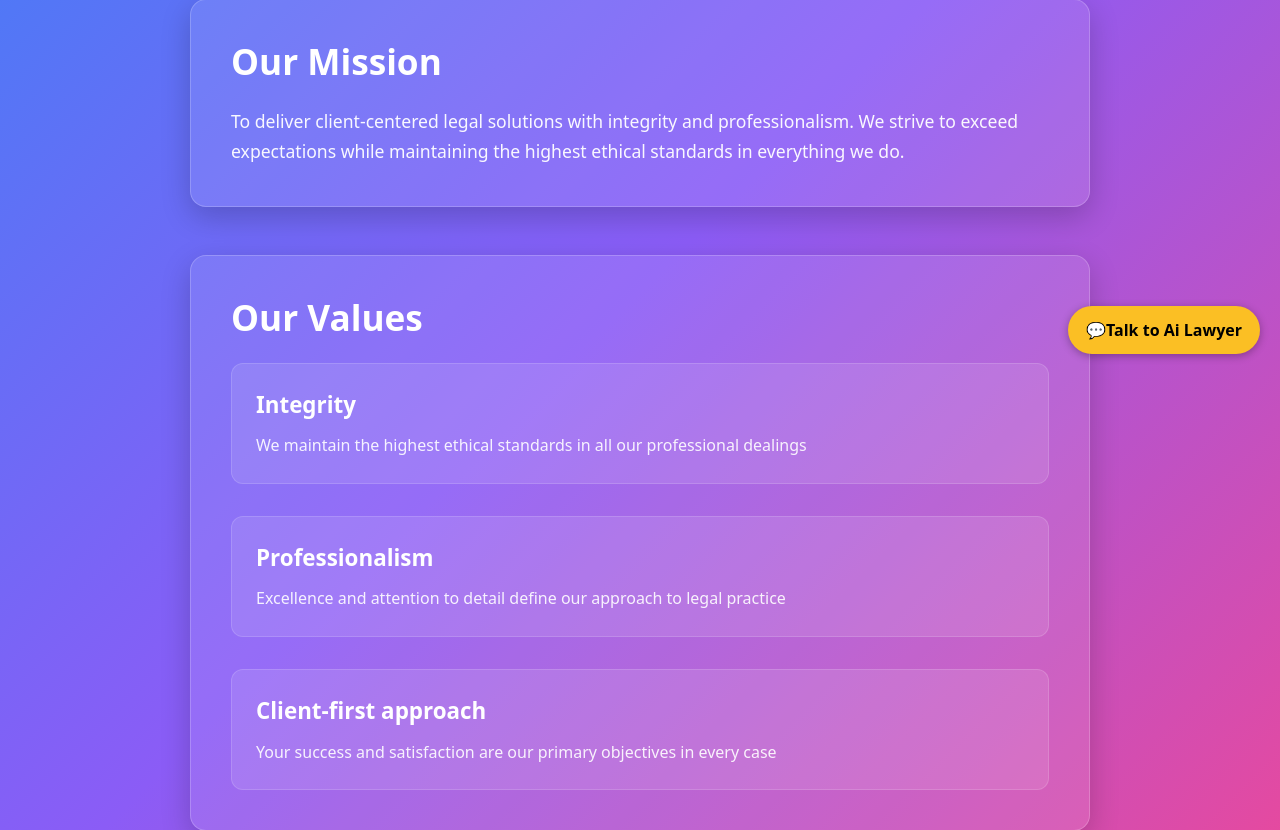
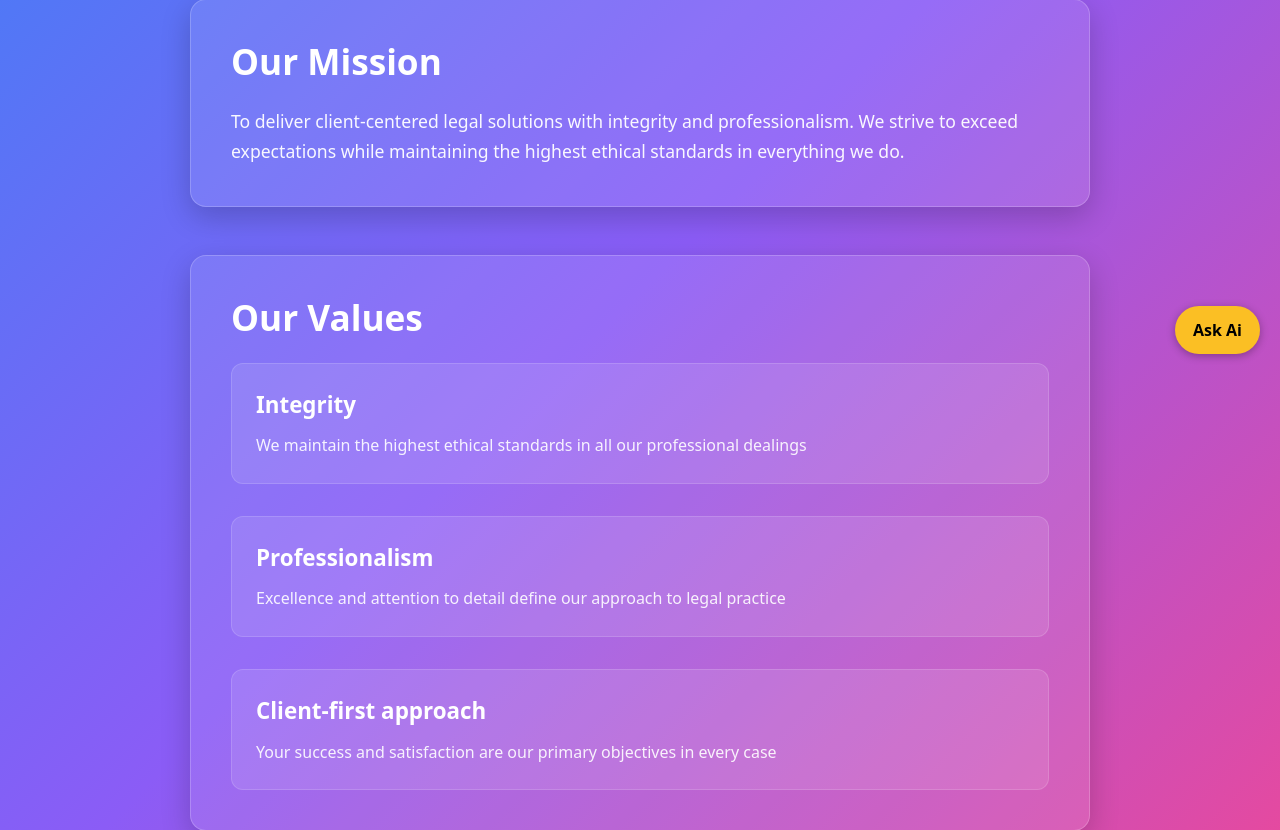
Before and after one commit to yourkrishna5/oxford_law_firm, a Django app: page /about/ in a window 1280 px wide. Shown: the part 426-1256 px from the top of the page. Run offline with Django 5.2, Linux system fonts and the light colour scheme.

Commit message:
Update base.html

```diff
--- a/main/templates/base.html
+++ b/main/templates/base.html
@@ -318,7 +318,7 @@
   </script>
 
 <!-- Floating Chat Button -->
-  <div id="chat-button">💬Talk to Ai Lawyer</div>
+  <div id="chat-button">Ask Ai</div>
 
   <!-- Chat Window -->
   <div id="chat-window">
```
